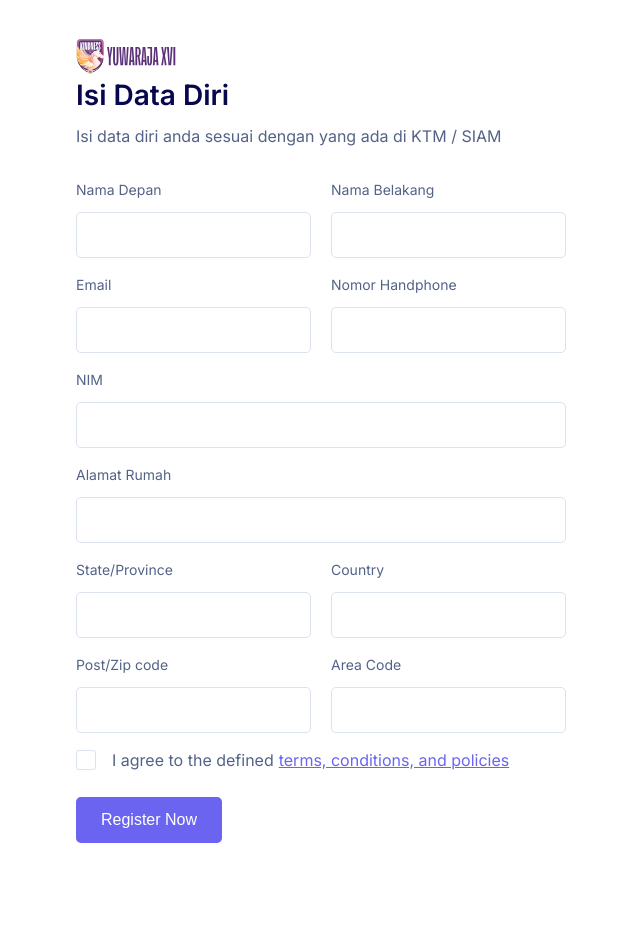
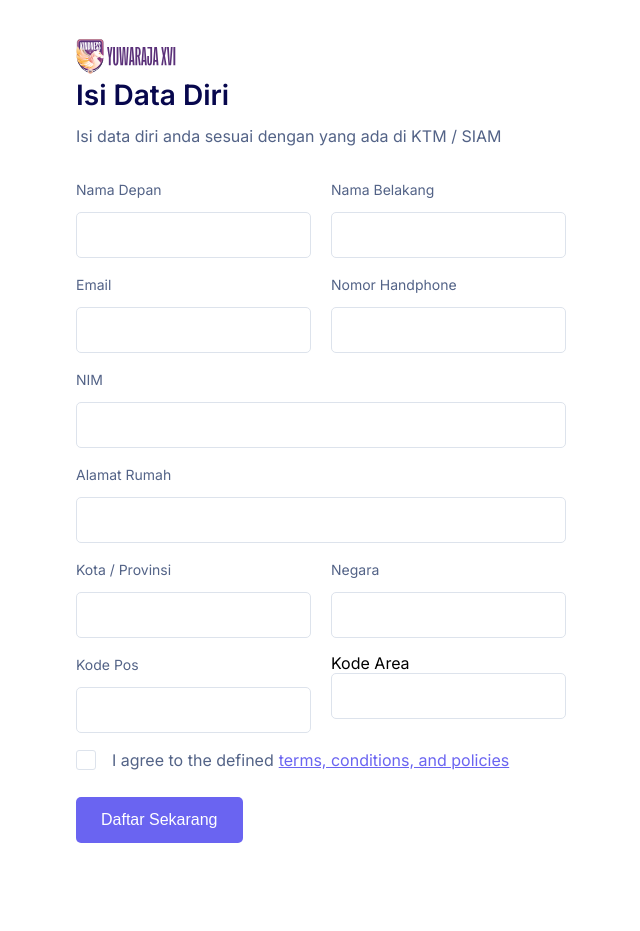
Before and after one commit to fawwazmw/individual_task, a PHP site: page / in a window 1280 px wide. Shown: the part 49-980 px from the top of the page, without its empty margins (319-959 px from the left). Run offline with PHP 8.4, Linux system fonts and the light colour scheme.

Commit message:
second commit update

```diff
--- a/index.php
+++ b/index.php
@@ -4,7 +4,7 @@
 <head>
   <meta charset="UTF-8" />
   <meta name="viewport" content="width=device-width, initial-scale=1.0" />
-  <title>Individual Task Pemrograman Web</title>
+  <title>Individual Task Pemrograman Web Framework</title>
   <link rel="stylesheet" href="style.css" />
   <link rel="shortcut icon" href="yuwaraja.ico">
 </head>
@@ -104,7 +104,7 @@
         <div class="formbold-input-flex">
           <div>
             <label for="state" class="formbold-form-label">
-              State/Province
+              Kota / Provinsi
             </label>
             <input
               type="text"
@@ -114,7 +114,7 @@
               required />
           </div>
           <div>
-            <label for="country" class="formbold-form-label"> Country </label>
+            <label for="country" class="formbold-form-label"> Negara </label>
             <input
               type="text"
               name="country"
@@ -127,7 +127,7 @@
         <div class="formbold-input-flex">
           <div>
             <label for="post" class="formbold-form-label">
-              Post/Zip code
+              Kode Pos
             </label>
             <input
               type="text"
@@ -136,8 +136,7 @@
               class="formbold-form-input"
               required />
           </div>
-          <div>
-            <label for="area" class="formbold-form-label"> Area Code </label>
+          <div>Kode Area </label>
             <input
               type="text"
               name="area"
@@ -175,7 +174,7 @@
           </label>
         </div>
 
-        <button type="submit" class="formbold-btn">Register Now</button>
+        <button type="submit" class="formbold-btn">Daftar Sekarang</button>
       </form>
     </div>
   </div>
```
